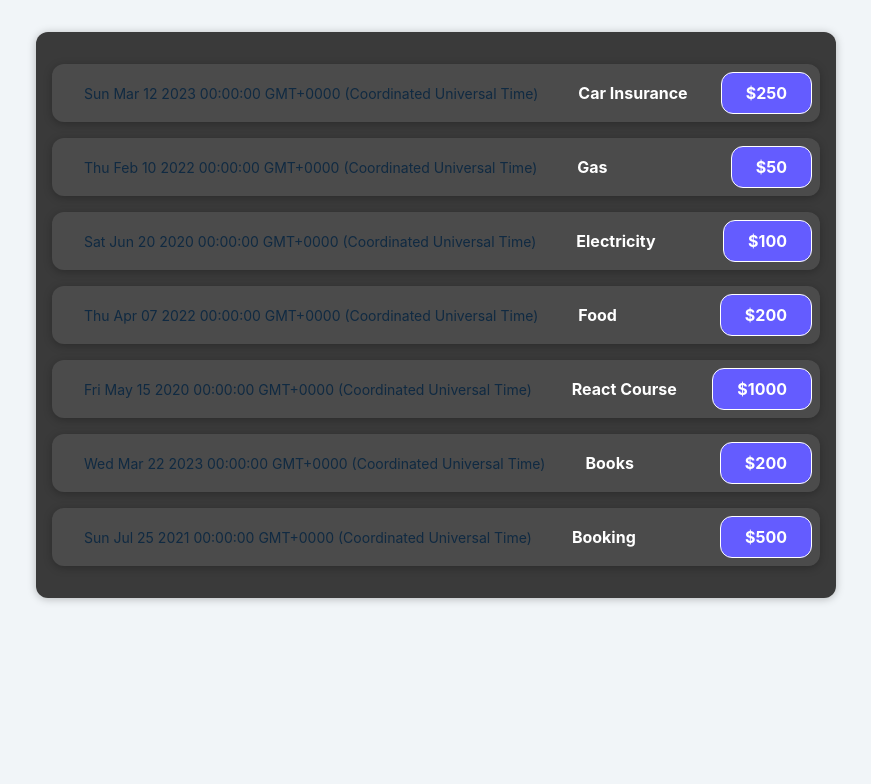
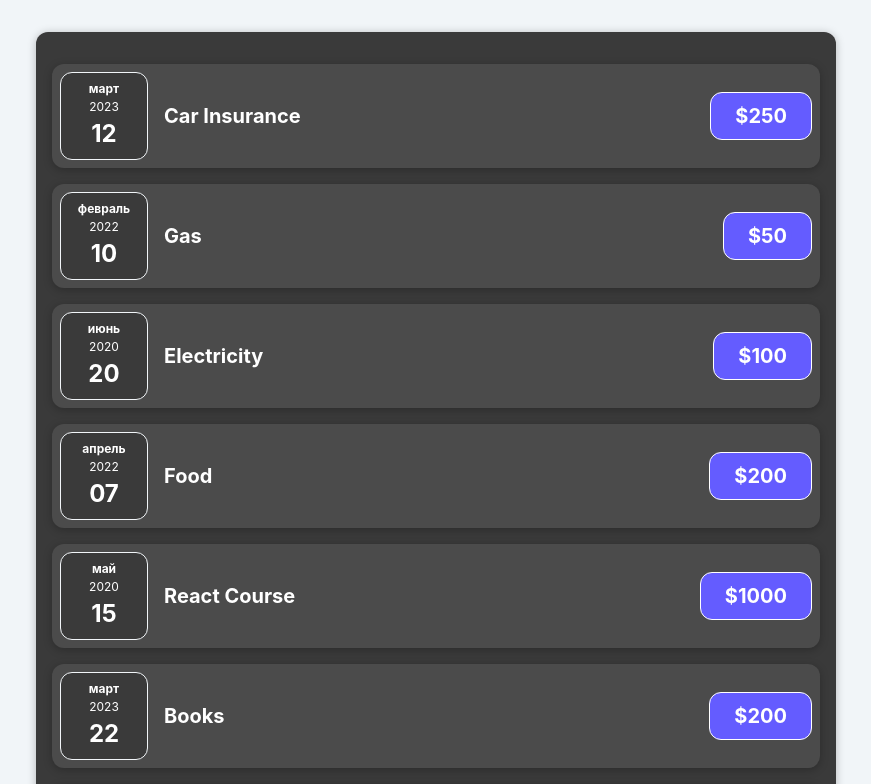
Before and after one commit to mariata06/Budget-table, a React (Create React App) app: page / in a window 1280 px wide. Shown: the top 784 px of the page, without its empty margins (204-1075 px from the left). Built offline with nearby package versions, Linux system fonts and the light colour scheme.

Commit message:
Add ExpenseDate component

```diff
--- /dev/null
+++ b/src/components/ExpenseDate.css
@@ -0,0 +1,26 @@
+.expense-date {
+    display: flex;
+    flex-direction: column;
+    width: 5.5rem;
+    height: 5.5rem;
+    border: 1px solid var(--color-grey-10);
+    background-color: var(--color-grey-50);
+    color: var(--color-white);
+    border-radius: 12px;
+    align-items: center;
+    justify-content: center;
+}
+
+.expense-date__month {
+    font-size: 0.75rem;
+    font-weight: bold;
+}
+
+.expense-date__year {
+    font-size: 0.75rem;
+}
+
+.expense-date__day {
+    font-size: 1.5rem;
+    font-weight: bold;
+}
--- /dev/null
+++ b/src/components/ExpenseDate.js
@@ -0,0 +1,17 @@
+import './ExpenseDate.css';
+
+function ExpenseDate(props) {
+    const month = props.date.toLocaleString('ru', {month: 'long'});
+    const day = props.date.toLocaleString('ru', {day: '2-digit'});
+    const year = props.date.getFullYear();
+
+    return (
+        <div className='expense-date'>
+            <div className='expense-date__month'>{month}</div>
+            <div className='expense-date__year'>{year}</div>
+            <div className='expense-date__day'>{day}</div>
+        </div>
+    )
+}
+
+export default ExpenseDate;
--- a/src/components/ExpenseItem.css
+++ b/src/components/ExpenseItem.css
@@ -38,3 +38,21 @@
     padding: 0.5rem 1.5rem;
     border-radius: 12px;
 }
+
+@media (min-width: 767px) {
+    .expense-item__description {
+        flex-direction: row;
+        align-items: center;
+        justify-content: flex-start;
+        flex: 1;
+    }
+
+    .expense-item__description h2 {
+        font-size: 1.25rem;
+    }
+
+    .expense-item__price {
+        font-size: 1.25rem;
+        padding: 0.5rem 1.5rem;
+    }
+}
--- a/src/components/ExpenseItem.js
+++ b/src/components/ExpenseItem.js
@@ -1,9 +1,10 @@
 import './ExpenseItem.css';
+import ExpenseDate from './ExpenseDate';
 
 function ExpenseItem(props) {
     return (
         <div className='expense-item'>
-            <div className='expense-item__date'>{props.date.toString()}</div>
+            <ExpenseDate date={props.date}/>
             <div className='expense-item__description'>
                 <h2>{props.title}</h2>
                 <div className='expense-item__price'>${props.amount}</div>
```
